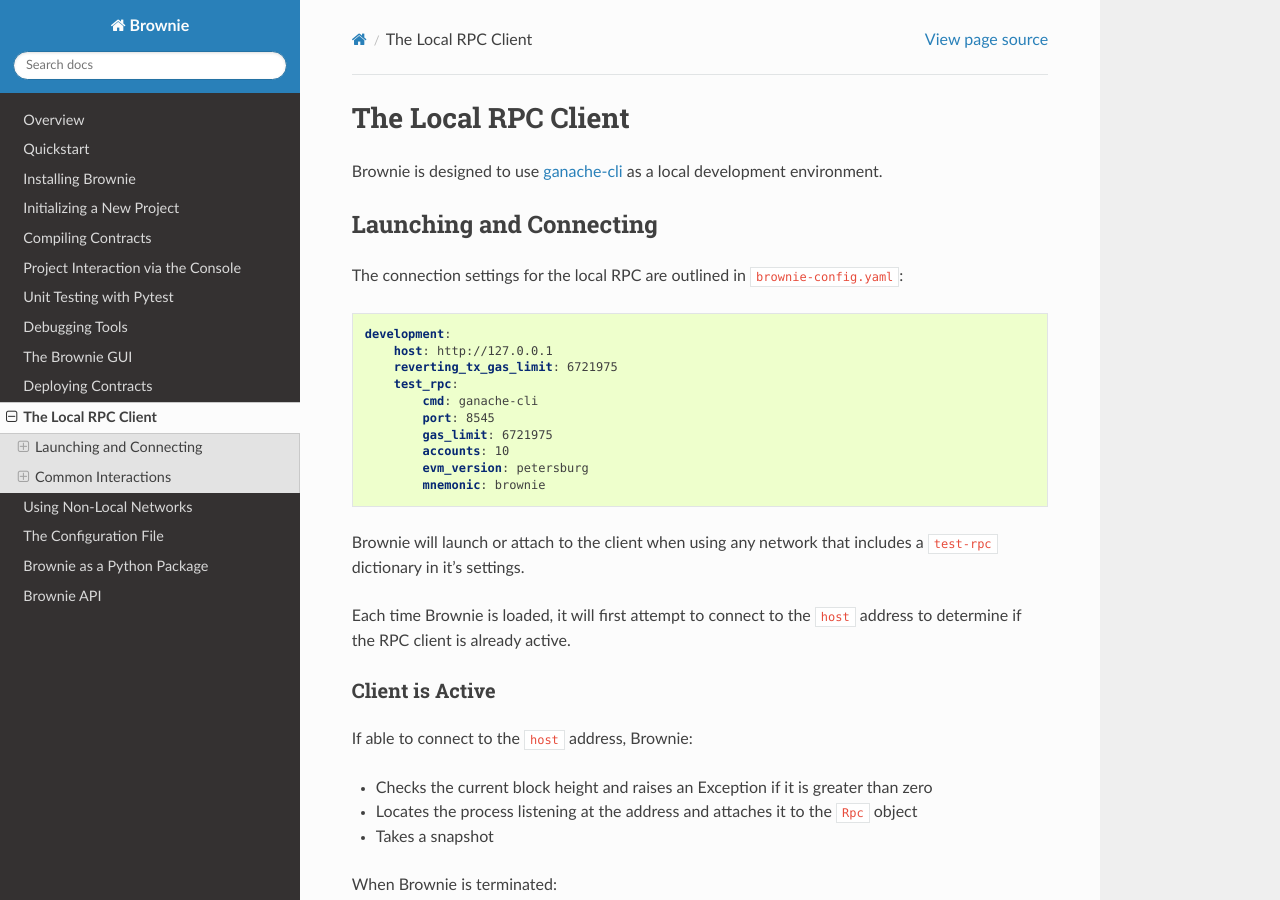
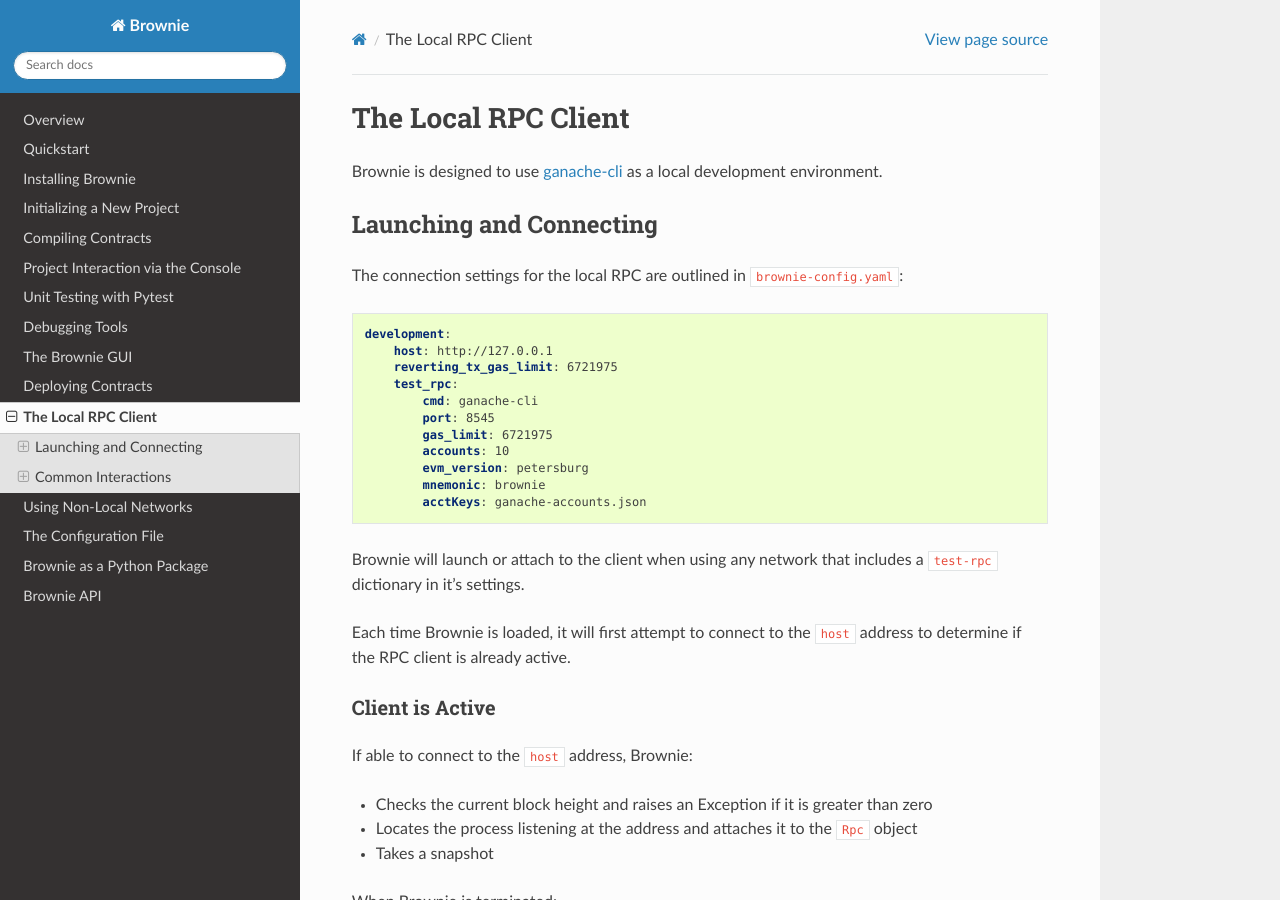
Before and after one commit to eth-brownie/brownie, a Sphinx documentation site: the page built from docs/test-rpc.rst, in a window 1280 px wide and 900 px high. Built offline with Sphinx 7.4.7 and the Read the Docs theme 2.0.0, drawn with Linux system fonts in a browser that asks for light colours.

Commit message:
Docs for private key dump filename parameter.

```diff
--- a/docs/test-rpc.rst
+++ b/docs/test-rpc.rst
@@ -23,6 +23,7 @@
             accounts: 10
             evm_version: petersburg
             mnemonic: brownie
+            acctKeys: ganache-accounts.json
 
 Brownie will launch or attach to the client when using any network that includes a ``test-rpc`` dictionary in it's settings.
 
```
